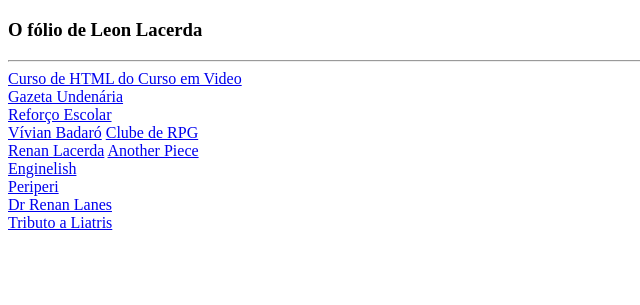
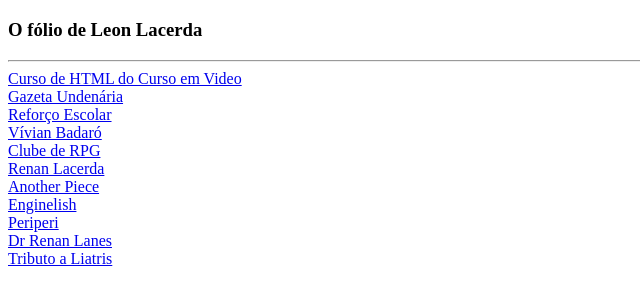
Before and after one commit to leonlacerda/-, a plain HTML site: page index.html in a window 1280 px wide. Shown: the part 61-366 px from the top of the page, without its empty margins (0-640 px from the left). Drawn offline with Linux system fonts and the light colour scheme.

Commit message:
Update index.html

```diff
--- a/index.html
+++ b/index.html
@@ -12,9 +12,9 @@
     <a href="cev-html/">Curso de HTML do Curso em Video</a><br>
     <a href="undenarii/">Gazeta Undenária</a><br>
     <a href="reforco/">Reforço Escolar</a><br>
-    <a href="vivian/">Vívian Badaró</a>
+    <a href="vivian/">Vívian Badaró</a><br>
     <a href="rpg/">Clube de RPG</a><br>
-    <a href="renanlacerda/">Renan Lacerda</a>
+    <a href="renanlacerda/">Renan Lacerda</a><br>
     <a href="ap/">Another Piece</a><br>
     <a href="enginelish/">Enginelish</a><br>
     <a href="periperi/">Periperi</a><br>
```
